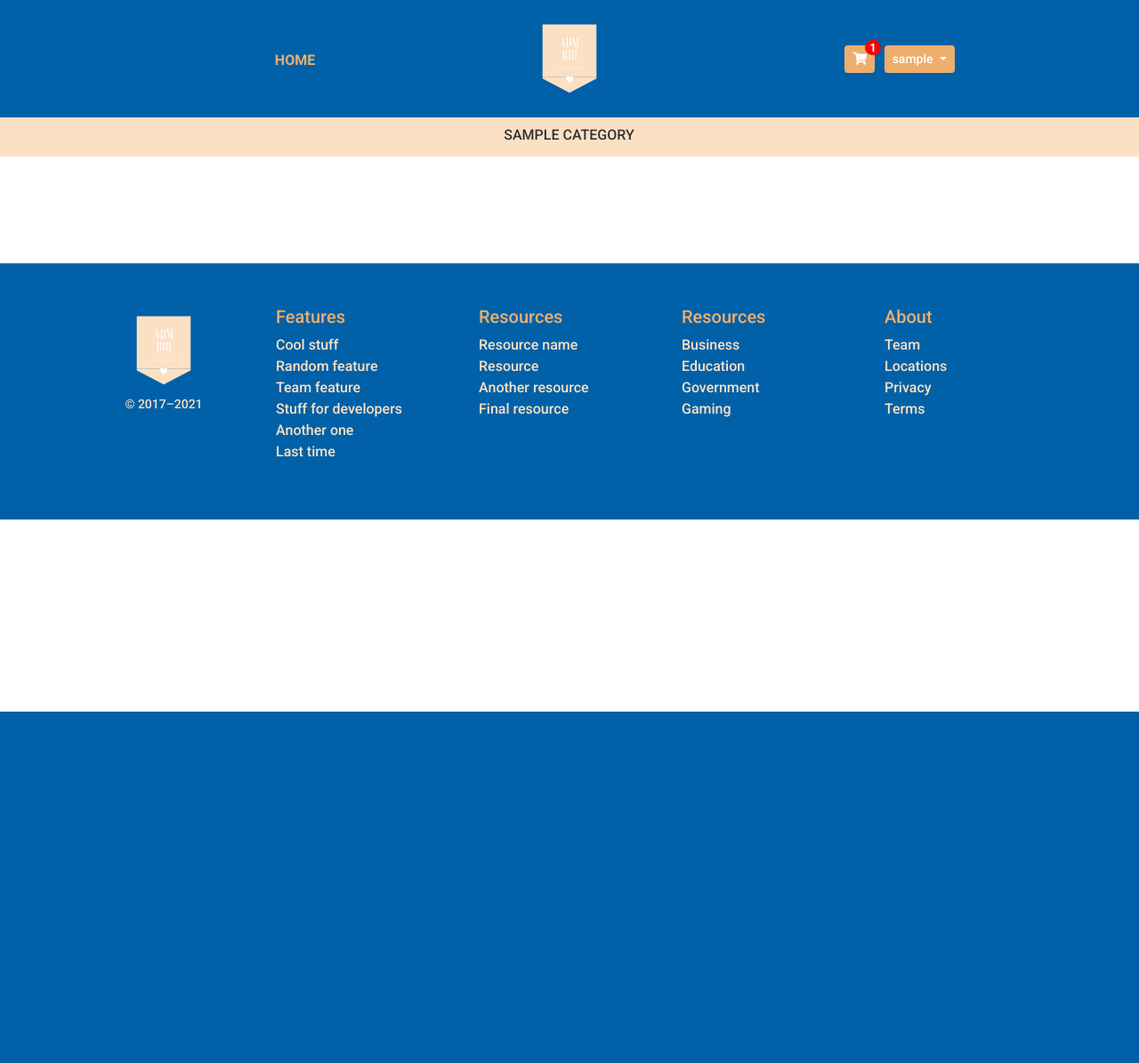
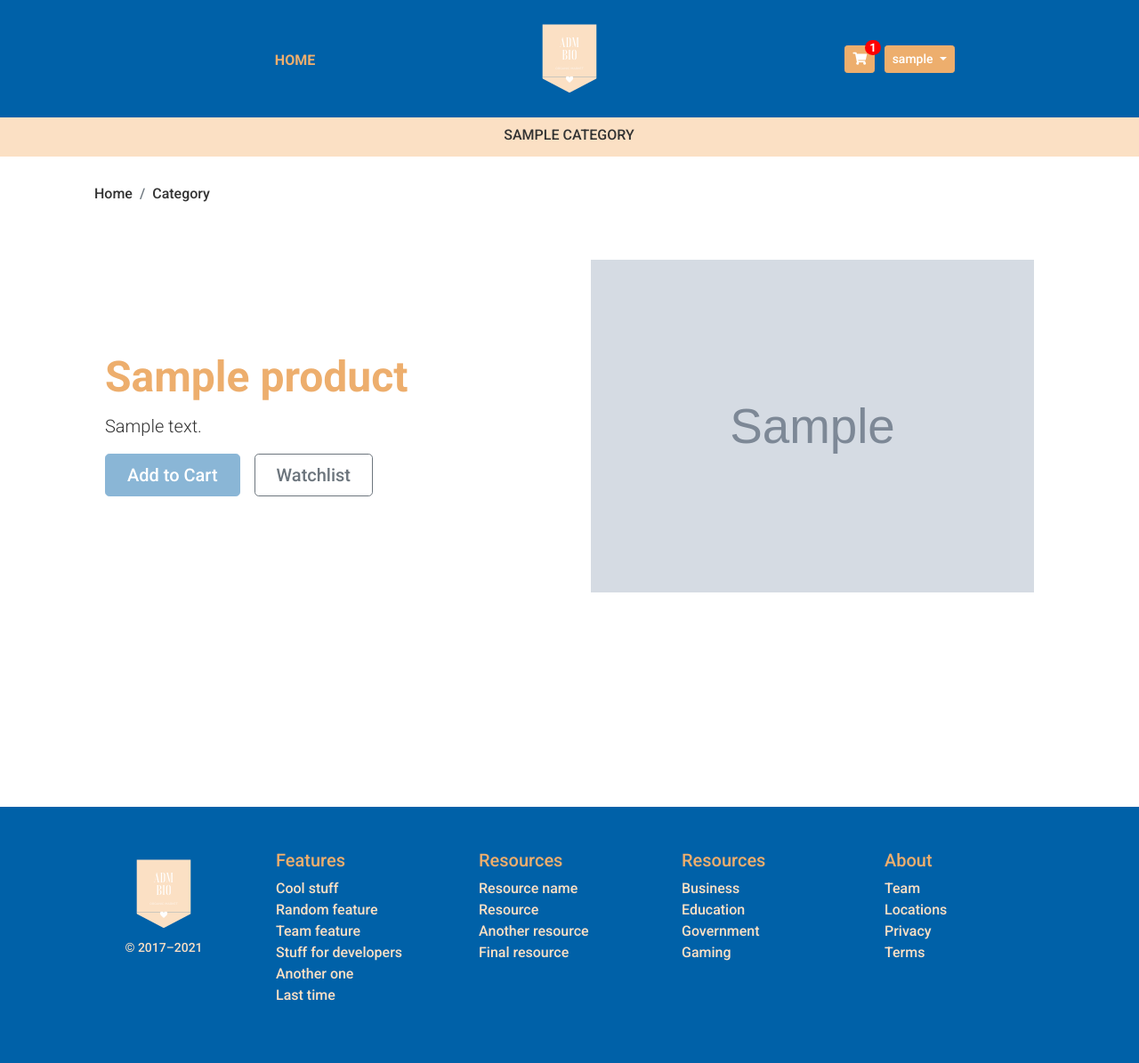
Before and after one commit to paolobiondo/adm_shop, a Django app: page /product/1 in a window 1280 px wide. Shown: the whole page at 89% size. Before the commit the page ends 800 px from the top, so only its background shows below. Run offline with Django 3.2, Linux system fonts and the light colour scheme; a user stored in the database is signed in; tables that the repository leaves empty hold one stand-in row (values such as "Sample post"); grey boxes marked "Sample" are stand-in pictures; some libraries are stand-ins or nearby versions.

Commit message:
Add Product Page

```diff
--- a/product/views.py
+++ b/product/views.py
@@ -75,7 +75,6 @@ class Entry(View):
             if(product_models.Entry.objects.filter(Q(cart=user_cart, product=idProduct)).exists()):
                 entry = product_models.Entry.objects.filter(Q(cart=user_cart, product=idProduct)).first()
                 product_models.Entry.objects.filter(id=entry.id).update(quantity=(int(quantity)+int(entry.quantity)))
-                print('ciao')
                 tools_product.updateCart(entry,int(quantity))
             else:
                 entry = product_models.Entry.objects.create(product=objProduct, cart=user_cart, quantity=quantity)
--- a/static/css/adm.css
+++ b/static/css/adm.css
@@ -178,6 +178,24 @@ h1, h2, h3, h4, h5, h6 {
   padding-bottom:20px;
 }
 
+.nav-pills .active {
+  border-left: 4px solid #8ab6d6 !important;
+  background: #fff !important;
+  color: #8ab6d6 !important;
+}
+.nav-pills button {
+  padding:20px;
+  color: #8ab6d6;
+}
+
+.body_product {
+  margin-top:25px;
+}
+.dropdown-item:hover {
+  background:#8ab6d6;
+}
+
+
 /* HEADER */
 .blog-header {
   line-height: 2;
--- a/templates/home/base_home.html
+++ b/templates/home/base_home.html
@@ -30,12 +30,12 @@
             <a href="javascript:void(0)" class="closebtn" onclick="closeNav()">×</a>
             <a href="{% url 'home:index' %}">Home</a>
             {% if user.is_authenticated %}
-            <a class="dropdown-item d-block d-sm-none" href="{% url 'home:profile' %}">Profile</a>
-            <a class="dropdown-item d-block d-sm-none" href="#">Settings</a>
-            <a class="dropdown-item d-block d-sm-none" href="{% url 'logout' %}">Logout</a>
+            <a class="d-block d-sm-none" href="{% url 'home:profile' %}">Profile</a>
+            <a class="d-block d-sm-none" href="#">Settings</a>
             {% if user|is_admin_panel or user.is_superuser %}
-            <a class="dropdown-item d-block d-sm-none" href="{% url 'admin_panel:index' %}">Admin</a>
+            <a class="d-block d-sm-none" href="{% url 'admin_panel:index' %}">Admin</a>
             {% endif %}
+            <a class="d-block d-sm-none" href="{% url 'logout' %}">Logout</a>
             {%endif%}
             <!-- Max 4 elements menu -->
           </div>
--- a/templates/product/product.html
+++ b/templates/product/product.html
@@ -1,7 +1,44 @@
 {% extends 'home/base_home.html' %}
 {% load static %}
-{% block title_header %}AADM E-Commerce{% endblock %}
+{% block title_header %}{{product.name}} | ADM{% endblock %}
 {% block content_base_home %}
+<section class="breadcrumb-section" style="margin-bottom:-50px">
+  <div class="container">
+      <div class="row">
+        <nav aria-label="breadcrumb">
+          <ol class="breadcrumb">
+            <li class="breadcrumb-item"><a href="{% url 'home:index'%}">Home</a></li>
+            <li class="breadcrumb-item active"><a href="#">Category</a></li>
+          </ol>
+        </nav>
+      </div>
+  </div>
+</section>
+<section class="header_product">
+    <div class="container px-4 py-5">
+        <div class="row flex-lg-row-reverse align-items-center g-5 py-5">
+          <div class="col-10 col-sm-8 col-lg-6">
+            <img src="/media/{{product.cover}}" class="d-block mx-lg-auto img-fluid" alt="Bootstrap Themes" width="700" height="500" loading="lazy">
+          </div>
+          <div class="col-lg-6">
+            <h1 class="display-5 fw-bold lh-1 mb-3">{{product.name}}</h1>
+            <p class="lead">{{product.description}}</p>
+            <div class="d-grid gap-2 d-md-flex justify-content-md-start">
+              <button type="button" class="btn btn-primary btn-lg px-4 me-md-2" onclick="addToCart({{product.id}})">Add to Cart</button>
+              <button type="button" class="btn btn-outline-secondary btn-lg px-4">Watchlist</button>
+            </div>
+          </div>
+        </div>
+      </div>
+</section>
+<section class="body_product">
+    <div class="container">
+        <div class="row">
+
+        </div>
+    </div>
+</section>
+
 {% endblock %}
 {% block script_content %}
 {% endblock %}
```
